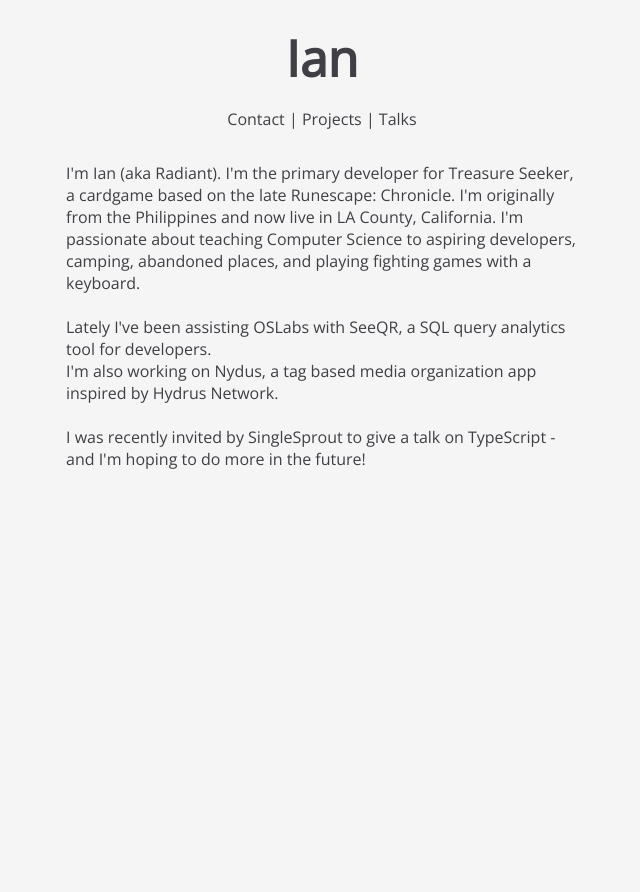
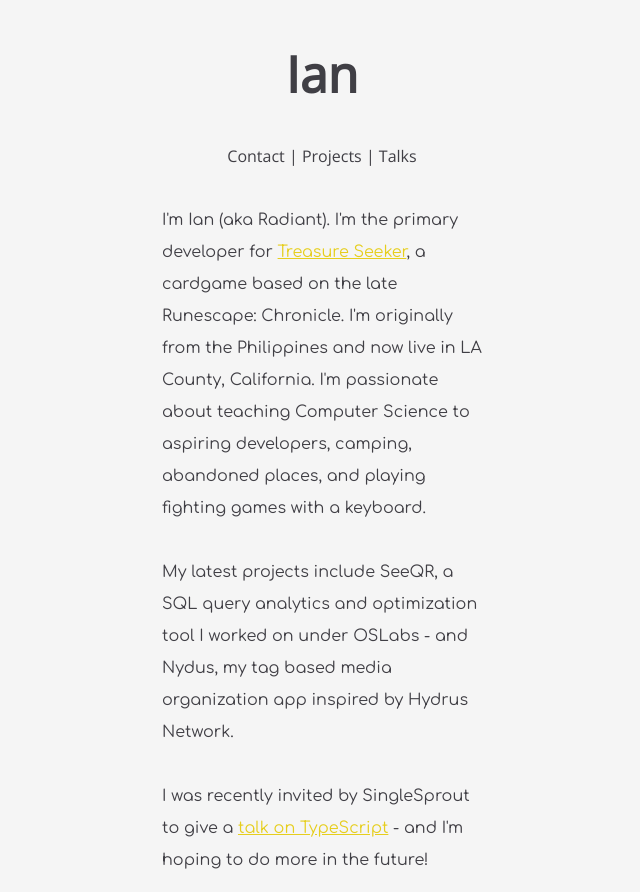
Before and after one commit to RadiantGH/brightsite, a React (Create React App) app: page / in a window 1280 px wide. Shown: the whole page, without its empty margins (318-958 px from the left). Before the commit the page ends 816 px from the top, so only its background shows below. Built offline with nearby package versions, Linux system fonts and the light colour scheme.

Commit message:
Finished all pages except project page.

```diff
--- a/src/pages/Contact.jsx
+++ b/src/pages/Contact.jsx
@@ -4,7 +4,12 @@ import ReactDOM from 'react-dom/client';
 const Contact = function() {
     return (
         <div>
-            <p> Contact. </p>
+            <p>
+                Find me on <a href='https://github.com/RadiantGH' className='url'>Github</a>
+                <br/>
+                Or my <a href='https://www.linkedin.com/in/ian-grepo/' className='url'>LinkedIn</a></p>
+                <br/>
+                Feel free to email me at <a href='iangrapeo@gmail.com' className='url'>iangrapeo@gmail.com</a>
         </div>
     );
 }
--- a/src/pages/Home.jsx
+++ b/src/pages/Home.jsx
@@ -3,16 +3,14 @@ import ReactDOM from 'react-dom/client';
 
 const Home = function() {
     return (
-        <div>
-            <p className='text-body'>
-                I'm Ian (aka Radiant). I'm the primary developer for Treasure Seeker, a cardgame based on the late Runescape: Chronicle.
+        <div id='home-body'>
+            <p>
+                I'm Ian (aka Radiant). I'm the primary developer for <a href='/projects' className='url'>Treasure Seeker</a>, a cardgame based on the late Runescape: Chronicle.
                 I'm originally from the Philippines and now live in LA County, California. I'm passionate about teaching Computer Science to aspiring developers, camping, abandoned places, and playing fighting games with a keyboard.
                 <br/><br/>
-                Lately I've been assisting OSLabs with SeeQR, a SQL query analytics tool for developers.
-                <br/>
-                I'm also working on Nydus, a tag based media organization app inspired by Hydrus Network.
+                My latest projects include SeeQR, a SQL query analytics and optimization tool I worked on under OSLabs - and Nydus, my tag based media organization app inspired by Hydrus Network.
                 <br/><br/>
-                I was recently invited by SingleSprout to give a talk on TypeScript - and I'm hoping to do more in the future!
+                I was recently invited by SingleSprout to give a <a href='/talks' className='url'>talk on TypeScript</a> - and I'm hoping to do more in the future!
             </p>
         </div>
     );
--- a/src/pages/Talks.jsx
+++ b/src/pages/Talks.jsx
@@ -4,12 +4,16 @@ import ReactAudioPlayer from 'react-audio-player';
 
 const Talks = function() {
     return (
-        <div>
-            <p> 2022 - JavaScript is a problem TypeScript Solved (Sponsored by SingleSprout) </p>
-            <ReactAudioPlayer
-            src='../assets/talk_typescript.mp3'
-            controls
-            />
+        <div id='talk-body'>
+            <p>
+                June 2022 <br/>
+                Sponsored by SingleSprout <br/>
+                JavaScript Is A Problem TypeScript Solved
+                <ReactAudioPlayer
+                src='api/assets/talk_typescript.mp3'
+                controls
+                />
+            </p>
         </div>
     );
 }
--- a/src/style.css
+++ b/src/style.css
@@ -2,16 +2,17 @@
 .light-yellow {color: #F4DD08}
 .bright-yellow {color: #FDEC00}
 .classy-grey {color: #403F45} */
-@import url('https://fonts.googleapis.com/css2?family=Open+Sans&display=swap');
+@import url('https://fonts.googleapis.com/css2?family=Comfortaa&family=Open+Sans&display=swap');
 
 body {
     color: #403F45;
     background-color: whitesmoke;
-    font-family: 'Open Sans', sans-serif;
+    font-family: 'Comfortaa', cursive;
+   line-height: 2;
 }
 
 #main-content {
-    width: 40vw;
+    width: 25vw;
     height: 100vh;
     margin: 0 auto;
 
@@ -20,8 +21,13 @@ body {
     align-items: center;
 }
 
+.url {
+    color: #E6CE1D;
+}
+
 #header {
     text-align: center;
+    font-family: 'Open Sans', sans-serif;
 }
 
 #top-title {
@@ -36,6 +42,10 @@ body {
     text-decoration: none;
 }
 
-.text-body {
+#home-body {
     text-align: left;
 }
+
+#talk-body {
+    text-align: center;
+}
```
